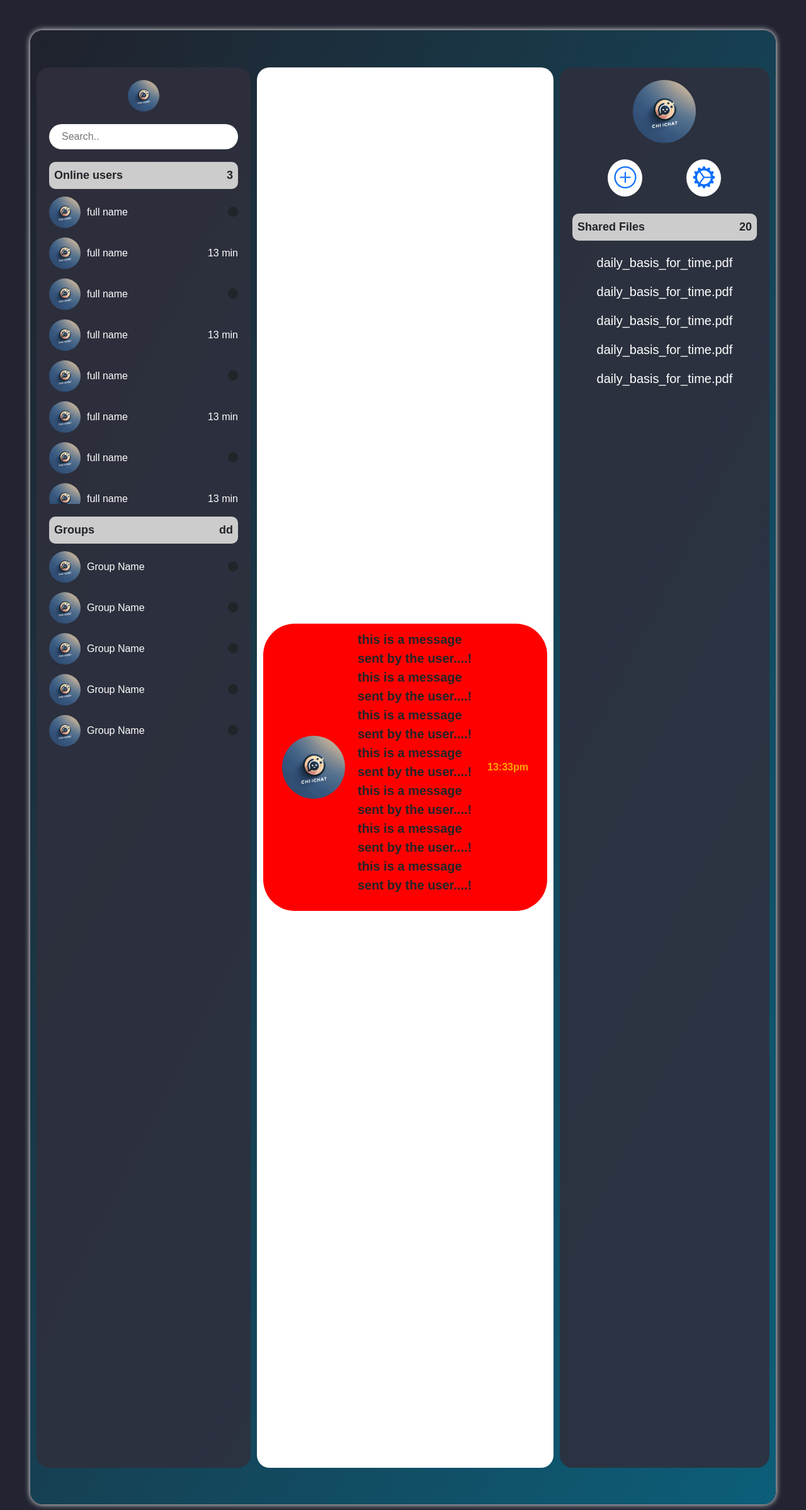
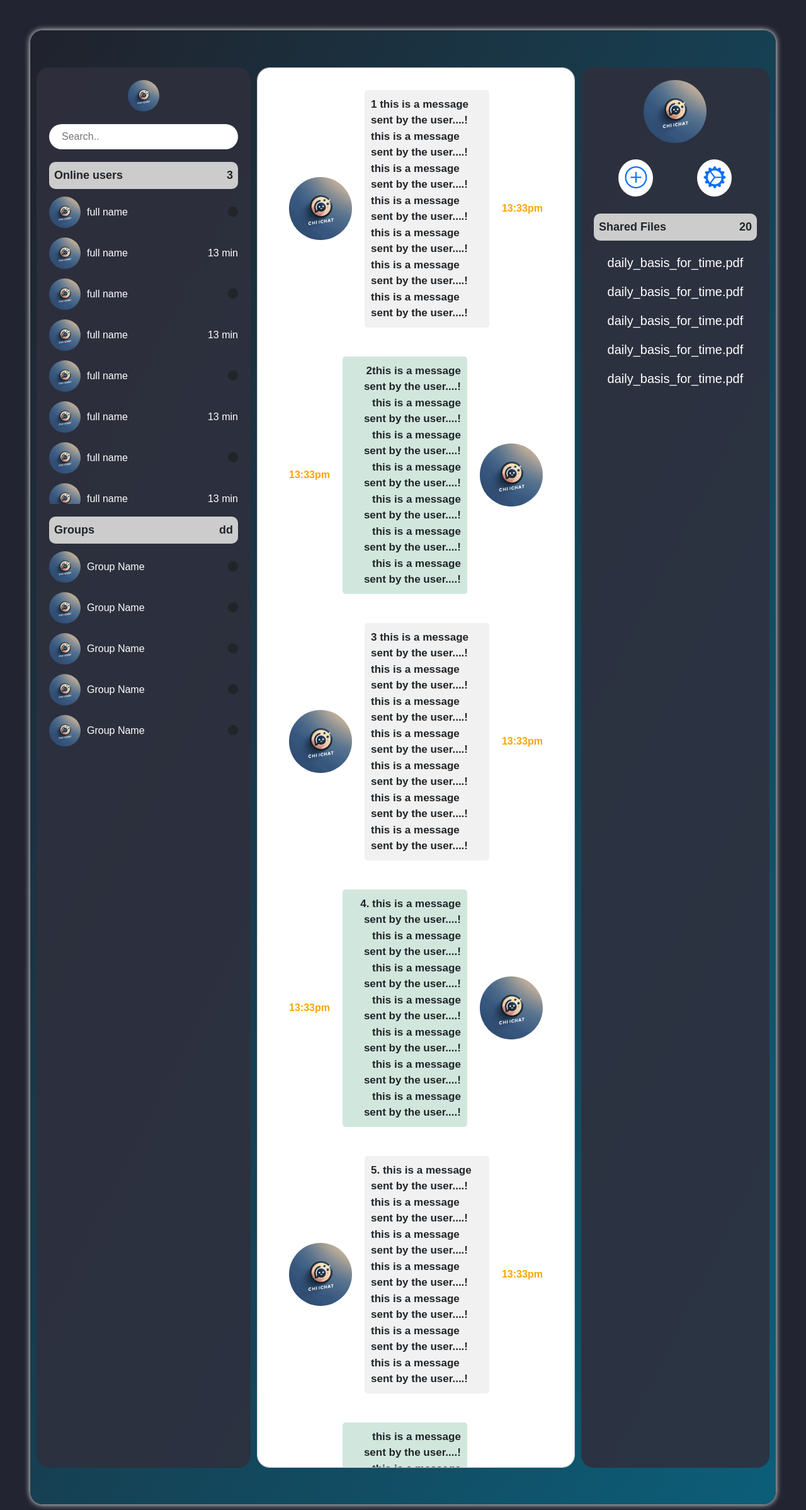
Before and after one commit to SaberHardy/ChitChat, a Flask app: page /chat_users in a window 1280 px wide. Shown: the top 2397 px of the page at 63% size. Run offline with Flask 3, Linux system fonts and the light colour scheme; the visitor is signed in with stand-in values (Sample User, id 1); some libraries are stand-ins or nearby versions.

Commit message:
add messages between users

```diff
--- a/static/css/styles.css
+++ b/static/css/styles.css
@@ -178,24 +178,28 @@ body, html {
     display: flex;
     flex-direction: column;
     align-items: center;
-    justify-content: center; /* Added */
     background-color: white;
     height: 95%;
     border-radius: 20px;
-    width: 76%;
+    width: 90%;
+    overflow-y: auto; /* Enable vertical scrolling */
+    border: 1px solid #ccc; /* Optional: Add a border for better visibility */
+    padding: 10px; /* Optional: Add some padding */
+    box-sizing: border-box;
 }
+
 .right-side-logo {
 
 }
 .user-pack-details {
-    background-color: red;
+    /*background-color: red;*/
     padding: 10px;
     display: flex;
     flex-direction: row;
     align-items: center;
     justify-content: center;
     border-radius: 50px;
-    margin: 0 10px;
+    margin: 10px 10px;
 }
 
 .user-pack-details .user-img-profile {
@@ -205,14 +209,28 @@ body, html {
 }
 
 .user-pack-details .message-sent {
+    font-size: 17px;
+}
 
-    font-size: 20px;
+.user-pack-details .message-receive {
+    font-size: 17px;
 }
 
 .user-pack-details span {
     margin: 20px;
 }
 
+.message-receive, .message-sent {
+    background-color: #f1f1f1;
+    padding: 10px;
+    border-radius: 5px;
+    margin: 5px 0;
+}
+
+.message-sent {
+    background-color: #d1e7dd;
+    text-align: right;
+}
 
 input[type=text] {
     box-sizing: border-box;
--- a/templates/chit_chat/chat_users.html
+++ b/templates/chit_chat/chat_users.html
@@ -144,8 +144,79 @@
     </div>
 
     <div class="right-side-logo">
+        <div>
             <div class="user-pack-details">
                 <img class="user-img-profile" src="{{ url_for('static', filename='imgs/chitchat_logo.jpg') }}">
+                <p class="message-receive">
+                    1 this is a message sent by the user....!
+                    this is a message sent by the user....!
+                    this is a message sent by the user....!
+                    this is a message sent by the user....!
+                    this is a message sent by the user....!
+                    this is a message sent by the user....!
+                    this is a message sent by the user....!
+                </p>
+                <span>13:33pm</span>
+            </div>
+
+            <div class="user-pack-details my-3">
+                <span>13:33pm</span>
+                <p class="message-sent">
+                    2this is a message sent by the user....!
+                    this is a message sent by the user....!
+                    this is a message sent by the user....!
+                    this is a message sent by the user....!
+                    this is a message sent by the user....!
+                    this is a message sent by the user....!
+                    this is a message sent by the user....!
+                </p>
+                <img class="user-img-profile" src="{{ url_for('static', filename='imgs/chitchat_logo.jpg') }}">
+            </div>
+
+            <div class="user-pack-details">
+                <img class="user-img-profile" src="{{ url_for('static', filename='imgs/chitchat_logo.jpg') }}">
+                <p class="message-receive">
+                    3 this is a message sent by the user....!
+                    this is a message sent by the user....!
+                    this is a message sent by the user....!
+                    this is a message sent by the user....!
+                    this is a message sent by the user....!
+                    this is a message sent by the user....!
+                    this is a message sent by the user....!
+                </p>
+                <span>13:33pm</span>
+            </div>
+
+            <div class="user-pack-details my-3">
+                <span>13:33pm</span>
+                <p class="message-sent">
+                    4. this is a message sent by the user....!
+                    this is a message sent by the user....!
+                    this is a message sent by the user....!
+                    this is a message sent by the user....!
+                    this is a message sent by the user....!
+                    this is a message sent by the user....!
+                    this is a message sent by the user....!
+                </p>
+                <img class="user-img-profile" src="{{ url_for('static', filename='imgs/chitchat_logo.jpg') }}">
+            </div>
+
+            <div class="user-pack-details">
+                <img class="user-img-profile" src="{{ url_for('static', filename='imgs/chitchat_logo.jpg') }}">
+                <p class="message-receive">
+                    5. this is a message sent by the user....!
+                    this is a message sent by the user....!
+                    this is a message sent by the user....!
+                    this is a message sent by the user....!
+                    this is a message sent by the user....!
+                    this is a message sent by the user....!
+                    this is a message sent by the user....!
+                </p>
+                <span>13:33pm</span>
+            </div>
+
+            <div class="user-pack-details my-3">
+                <span>13:33pm</span>
                 <p class="message-sent">
                     this is a message sent by the user....!
                     this is a message sent by the user....!
@@ -155,7 +226,37 @@
                     this is a message sent by the user....!
                     this is a message sent by the user....!
                 </p>
+                <img class="user-img-profile" src="{{ url_for('static', filename='imgs/chitchat_logo.jpg') }}">
+            </div>
+
+            <div class="user-pack-details">
+                <img class="user-img-profile" src="{{ url_for('static', filename='imgs/chitchat_logo.jpg') }}">
+                <p class="message-receive">
+                    5. this is a message sent by the user....!
+                    this is a message sent by the user....!
+                    this is a message sent by the user....!
+                    this is a message sent by the user....!
+                    this is a message sent by the user....!
+                    this is a message sent by the user....!
+                    this is a message sent by the user....!
+                </p>
                 <span>13:33pm</span>
+            </div>
+
+            <div class="user-pack-details my-3">
+                <span>13:33pm</span>
+                <p class="message-sent">
+                    this is a message sent by the user....!
+                    this is a message sent by the user....!
+                    this is a message sent by the user....!
+                    this is a message sent by the user....!
+                    this is a message sent by the user....!
+                    this is a message sent by the user....!
+                    this is a message sent by the user....!
+                </p>
+                <img class="user-img-profile" src="{{ url_for('static', filename='imgs/chitchat_logo.jpg') }}">
+            </div>
+
         </div>
     </div>
 
```
Lines whose indentation alone changed are shown as unchanged.
